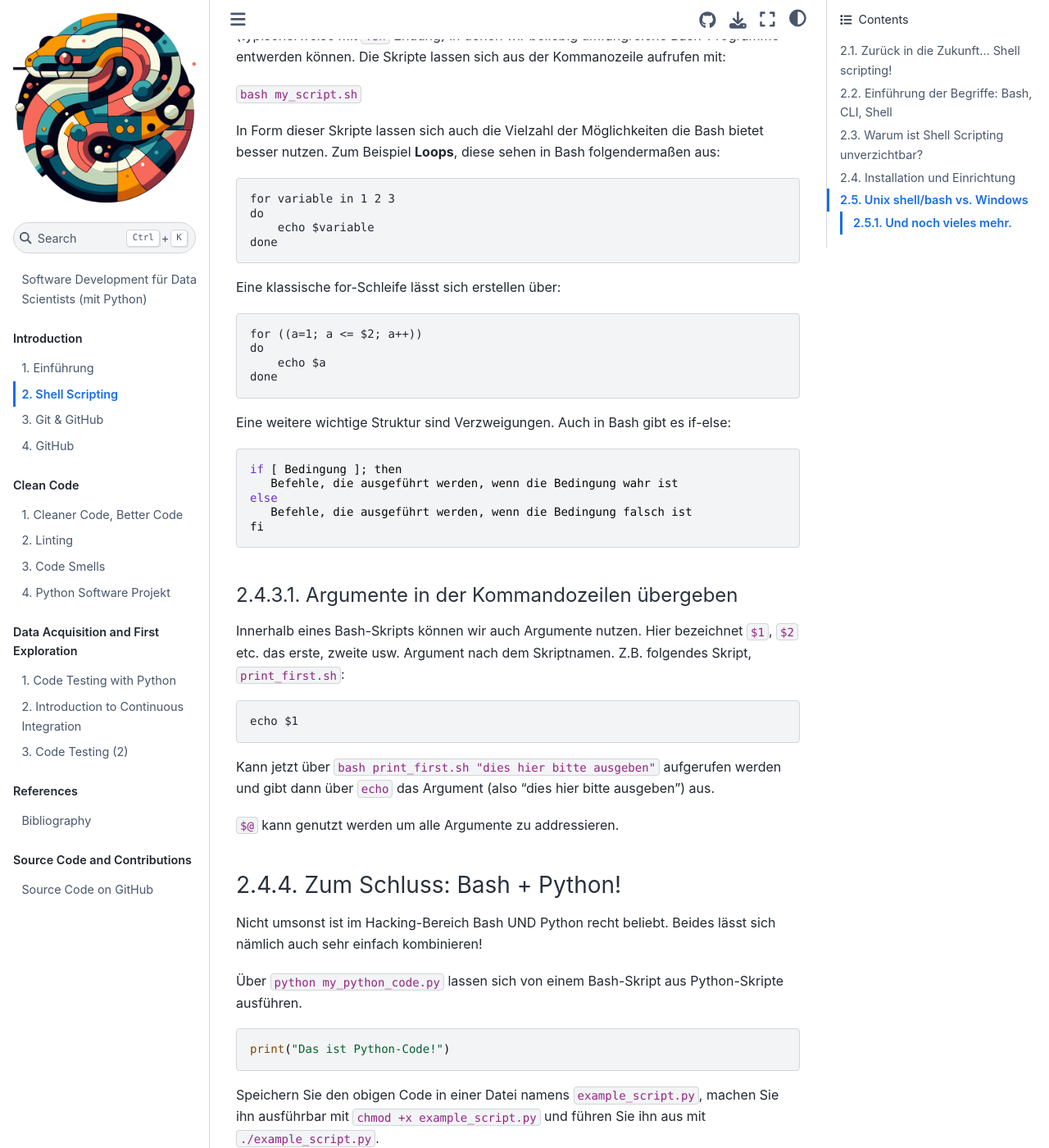
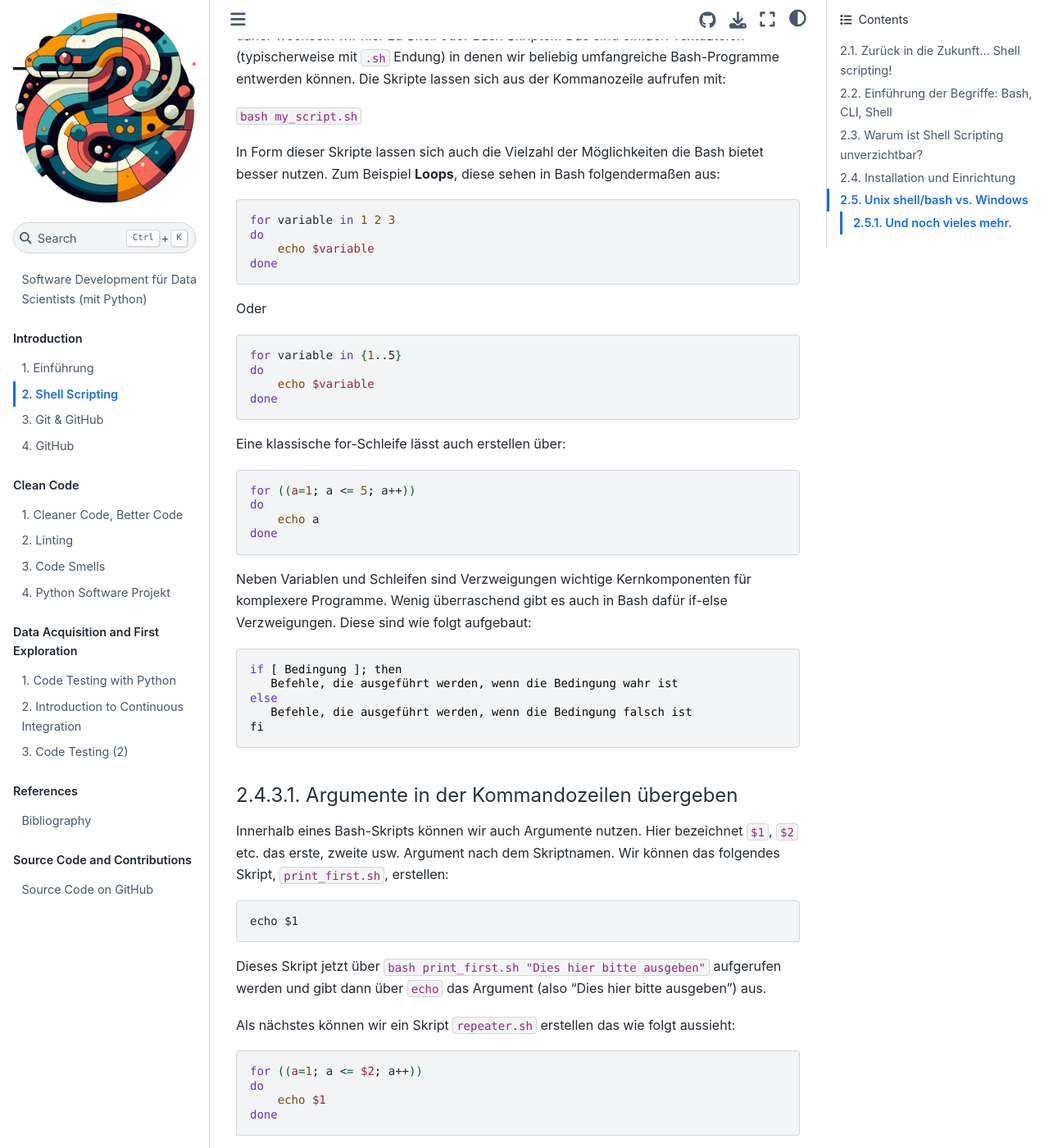
Before and after one commit to florian-huber/data_science_software_dev, a Jupyter Book: the page built from book/02_shell_scripting.md, in a window 1280 px wide and 1400 px high, scrolled down 7913 px. Shown: the whole window at 82% size. Built offline with Jupyter Book 1.0.4 settings and Sphinx 7.4.7 and the Sphinx Book theme 1.1.4, drawn with Linux system fonts in a browser that asks for light colours; pages that are not in the unit, such as notebooks, are missing from menus; cross-references to code outside the pages are shown as plain code; some of the changed text lies outside the part shown.

Commit message:
add examples and explanations

````diff
--- a/book/02_shell_scripting.md
+++ b/book/02_shell_scripting.md
@@ -224,12 +224,12 @@ Leerzeichen in Dateinamen sollten vermieden werden. Um sie wieder zu löschen ka
 
 #### Dateien und Verzeichnisse löschen:
 
-Das Löschen eines Verzeichnisses mit `rm new_dir/ ist nicht ausreichend. Es muss rekursiv gelöscht werden:`
+Das Löschen eines Verzeichnisses mit `rm new_dir/` ist nicht ausreichend. Es muss rekursiv gelöscht werden:
 ```bash
 rm -r new_dir/
 ```
 
-Dateien können mit dem Befehl `rm` direkt gelöscht werden:
+Dateien können mit dem Befehl `rm` direkt gelöscht werden. Dazu wechseln wir mit `cd .secrets/data/` in den entsprechenden Ordner und löschen dort die gewüschte Datei mit:
 ```bash
 rm facts0.csv
 ```
@@ -251,23 +251,31 @@ Für komplexere Aufgaben wird die Kommandozeile alleine sehr schnell zu umständ
 
 In Form dieser Skripte lassen sich auch die Vielzahl der Möglichkeiten die Bash bietet besser nutzen. Zum Beispiel **Loops**, diese sehen in Bash folgendermaßen aus:
 
-```
+```bash
 for variable in 1 2 3
 do
     echo $variable
 done
 ```
 
-Eine klassische for-Schleife lässt sich erstellen über:
-
-```
-for ((a=1; a <= $2; a++))
+Oder
+```bash
+for variable in {1..5}
 do
-    echo $a
+    echo $variable
 done
 ```
 
-Eine weitere wichtige Struktur sind Verzweigungen. Auch in Bash gibt es if-else:
+Eine klassische for-Schleife lässt auch erstellen über:
+
+```bash
+for ((a=1; a <= 5; a++))
+do
+    echo a
+done
+```
+
+Neben Variablen und Schleifen sind Verzweigungen wichtige Kernkomponenten für komplexere Programme. Wenig überraschend gibt es auch in Bash dafür if-else Verzweigungen. Diese sind wie folgt aufgebaut:
 
 ```
 if [ Bedingung ]; then
@@ -280,13 +288,30 @@ fi
 
 #### Argumente in der Kommandozeilen übergeben
 
-Innerhalb eines Bash-Skripts können wir auch Argumente nutzen. Hier bezeichnet `$1`, `$2` etc. das erste, zweite usw. Argument nach dem Skriptnamen. Z.B. folgendes Skript, `print_first.sh`:
+Innerhalb eines Bash-Skripts können wir auch Argumente nutzen. Hier bezeichnet `$1`, `$2` etc. das erste, zweite usw. Argument nach dem Skriptnamen. Wir können das folgendes Skript, `print_first.sh`, erstellen:
 
 ```
 echo $1
 ```
 
-Kann jetzt über `bash print_first.sh "dies hier bitte ausgeben"` aufgerufen werden und gibt dann über `echo` das Argument (also "dies hier bitte ausgeben") aus.
+Dieses Skript jetzt über `bash print_first.sh "Dies hier bitte ausgeben"` aufgerufen werden und gibt dann über `echo` das Argument (also "Dies hier bitte ausgeben") aus.
+
+Als nächstes können wir ein Skript `repeater.sh` erstellen das wie folgt aussieht:
+
+```bash
+for ((a=1; a <= $2; a++))
+do
+    echo $1
+done
+```
+
+Dieses Skript bitte einmal nachvollziehen und entsprechend ausführen. Was macht das genau?
+
+```{toggle}
+Das Skript gibt `$2`-mal den Eintrag von `$1` aus. Wir können also z.B. `bash repeater.sh "yes!" 5` ausführen und uns die entsprechende Ausgabe anschauen.
+```
+
+
 
 `$@` kann genutzt werden um alle Argumente zu addressieren.
 
````
